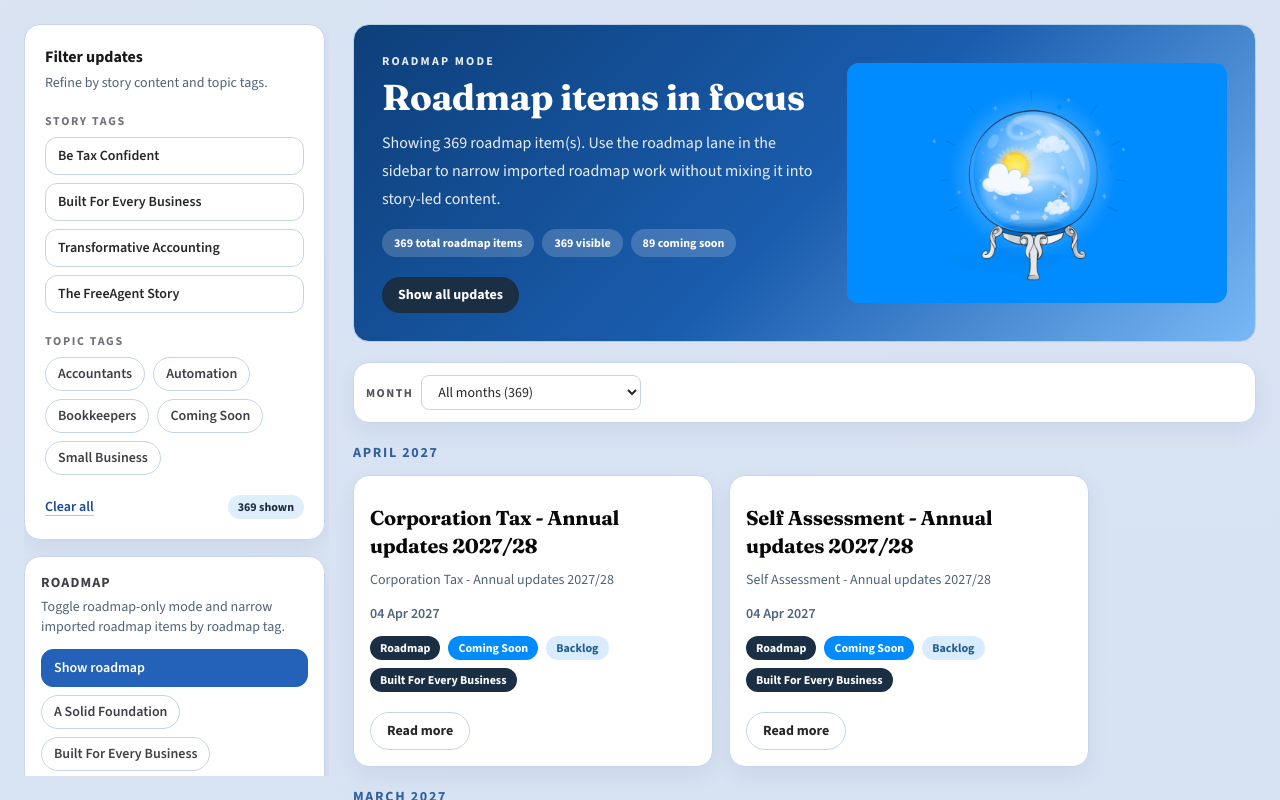
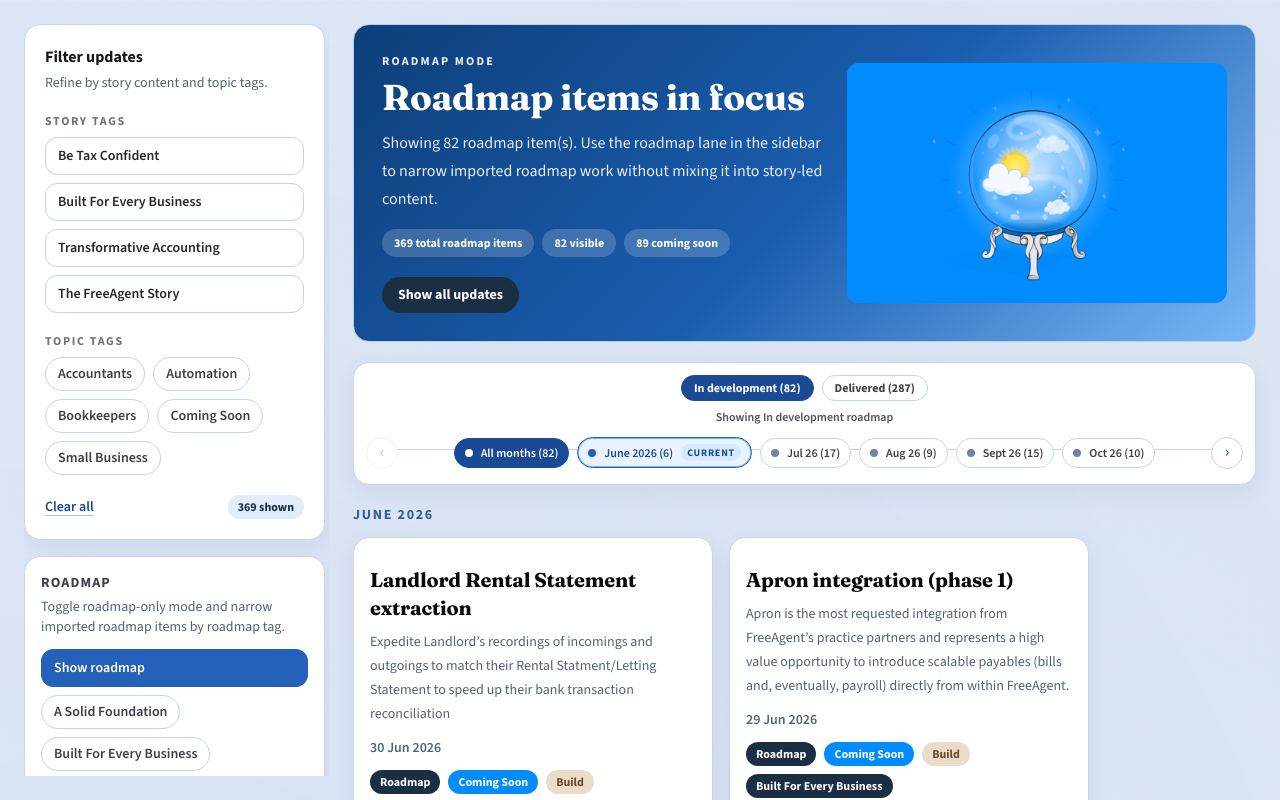
Before and after one commit to craigcwaveformlabs/product-updates, a Next.js app: page / in a window 1280 px wide. Both pictures are taken after a click on the button "Show roadmap". Shown: the top 800 px of the page. Built offline with nearby package versions, Linux system fonts and the light colour scheme.

Commit message:
adding in-dev and built tabs on roadmap

```diff
--- a/app/page.tsx
+++ b/app/page.tsx
@@ -130,6 +130,11 @@
   year: "numeric",
 });
 
+const roadmapMonthRailFormatter = new Intl.DateTimeFormat("en-GB", {
+  month: "short",
+  year: "2-digit",
+});
+
 const publicBasePath = process.env.NEXT_PUBLIC_BASE_PATH ?? "";
 const isViewerOnly = process.env.NEXT_PUBLIC_VIEWER_ONLY === "true";
 
@@ -183,6 +188,8 @@
   const [showRoadmapOnly, setShowRoadmapOnly] = useState(isViewerOnly);
   const [selectedRoadmapTag, setSelectedRoadmapTag] = useState<UpdateTag | null>(null);
   const [selectedRoadmapMonth, setSelectedRoadmapMonth] = useState<string | null>(null);
+  const [roadmapTimeScope, setRoadmapTimeScope] = useState<"future" | "past">("future");
+  const [roadmapMonthRailStartIndex, setRoadmapMonthRailStartIndex] = useState(0);
   const [searchQuery, setSearchQuery] = useState("");
   const [selectedUpdate, setSelectedUpdate] = useState<ProductUpdate | null>(null);
   const [heroImageIndex, setHeroImageIndex] = useState(0);
@@ -250,11 +257,55 @@
     [roadmapUpdates],
   );
 
+  const todayIso = useMemo(() => {
+    const today = new Date();
+    return new Date(Date.UTC(today.getUTCFullYear(), today.getUTCMonth(), today.getUTCDate()))
+      .toISOString()
+      .slice(0, 10);
+  }, []);
+  const currentRoadmapMonthKey = todayIso.slice(0, 7);
+
+  const scopedRoadmapUpdates = useMemo(
+    () =>
+      visibleRoadmapUpdates.filter((update) => {
+        const parsed = Date.parse(update.date);
+        if (Number.isNaN(parsed)) {
+          return roadmapTimeScope === "future";
+        }
+
+        const updateIso = new Date(parsed).toISOString().slice(0, 10);
+        return roadmapTimeScope === "future" ? updateIso >= todayIso : updateIso < todayIso;
+      }),
+    [roadmapTimeScope, todayIso, visibleRoadmapUpdates],
+  );
+
+  const roadmapScopeCounts = useMemo(() => {
+    let past = 0;
+    let future = 0;
+
+    for (const update of visibleRoadmapUpdates) {
+      const parsed = Date.parse(update.date);
+      if (Number.isNaN(parsed)) {
+        future += 1;
+        continue;
+      }
+
+      const updateIso = new Date(parsed).toISOString().slice(0, 10);
+      if (updateIso < todayIso) {
+        past += 1;
+      } else {
+        future += 1;
+      }
+    }
+
+    return { past, future };
+  }, [todayIso, visibleRoadmapUpdates]);
+
   const roadmapUpdatesByMonth = useMemo(() => {
     const groups: Array<{ key: string; label: string; items: ProductUpdate[] }> = [];
     const byKey = new Map<string, { key: string; label: string; items: ProductUpdate[] }>();
 
-    for (const update of visibleRoadmapUpdates) {
+    for (const update of scopedRoadmapUpdates) {
       const parsed = Date.parse(update.date);
       const dateValue = Number.isNaN(parsed) ? null : new Date(parsed);
       const key = dateValue ? dateValue.toISOString().slice(0, 7) : "unknown";
@@ -270,14 +321,73 @@
       group.items.push(update);
     }
 
+    groups.sort((a, b) => {
+      if (a.key === "unknown") return 1;
+      if (b.key === "unknown") return -1;
+      return roadmapTimeScope === "future" ? a.key.localeCompare(b.key) : b.key.localeCompare(a.key);
+    });
+
     return groups;
-  }, [visibleRoadmapUpdates]);
-
+  }, [scopedRoadmapUpdates]);
 
   const roadmapMonthOptions = useMemo(
     () => roadmapUpdatesByMonth.map((group) => ({ key: group.key, label: group.label, count: group.items.length })),
     [roadmapUpdatesByMonth],
   );
+
+  const roadmapMonthRailWindowSize = 6;
+
+  const roadmapMonthRailNodes = useMemo(
+    () => [
+      {
+        key: null as string | null,
+        label: "All months",
+        compactLabel: "All",
+        count: scopedRoadmapUpdates.length,
+        isCurrentMonth: false,
+      },
+      ...roadmapMonthOptions.map((month) => {
+        const parsedMonth =
+          month.key === "unknown" ? Number.NaN : Date.parse(`${month.key}-01T00:00:00.000Z`);
+        const compactLabel = Number.isNaN(parsedMonth)
+          ? month.label
+          : roadmapMonthRailFormatter.format(new Date(parsedMonth));
+
+        return {
+          key: month.key,
+          label: month.label,
+          compactLabel,
+          count: month.count,
+          isCurrentMonth: month.key === currentRoadmapMonthKey,
+        };
+      }),
+    ],
+    [currentRoadmapMonthKey, roadmapMonthOptions, scopedRoadmapUpdates.length],
+  );
+
+  const maxRoadmapMonthRailStart = Math.max(0, roadmapMonthRailNodes.length - roadmapMonthRailWindowSize);
+
+  const visibleRoadmapMonthRailNodes = useMemo(
+    () =>
+      roadmapMonthRailNodes.slice(
+        roadmapMonthRailStartIndex,
+        roadmapMonthRailStartIndex + roadmapMonthRailWindowSize,
+      ),
+    [roadmapMonthRailNodes, roadmapMonthRailStartIndex],
+  );
+
+  const selectedRoadmapMonthRailFocusKey = useMemo(() => {
+    if (selectedRoadmapMonth) {
+      return selectedRoadmapMonth;
+    }
+
+    return roadmapMonthOptions.some((month) => month.key === currentRoadmapMonthKey)
+      ? currentRoadmapMonthKey
+      : null;
+  }, [currentRoadmapMonthKey, roadmapMonthOptions, selectedRoadmapMonth]);
+
+  const canShiftRoadmapMonthRailBack = roadmapMonthRailStartIndex > 0;
+  const canShiftRoadmapMonthRailForward = roadmapMonthRailStartIndex < maxRoadmapMonthRailStart;
 
   const visibleRoadmapUpdatesByMonth = useMemo(
     () =>
@@ -309,9 +419,9 @@
       ? "Roadmap items in focus"
       : "Upcoming roadmap work";
   const roadmapPanelBody = selectedRoadmapTag
-    ? `Showing ${visibleRoadmapUpdates.length} roadmap item(s) for ${tagLabel[selectedRoadmapTag]}. Roadmap mode clears story-tag filtering so imported roadmap work stays in its own lane.`
+    ? `Showing ${scopedRoadmapUpdates.length} roadmap item(s) for ${tagLabel[selectedRoadmapTag]}. Roadmap mode clears story-tag filtering so imported roadmap work stays in its own lane.`
     : showRoadmapOnly
-      ? `Showing ${visibleRoadmapUpdates.length} roadmap item(s). Use the roadmap lane in the sidebar to narrow imported roadmap work without mixing it into story-led content.`
+      ? `Showing ${scopedRoadmapUpdates.length} roadmap item(s). Use the roadmap lane in the sidebar to narrow imported roadmap work without mixing it into story-led content.`
       : `Track ${roadmapUpdates.length} roadmap item(s) separately from story content. Imported roadmap cards now use team-based imagery and roadmap-specific topic tags instead of story tags.`;
 
   useEffect(() => {
@@ -326,6 +436,29 @@
       setSelectedRoadmapMonth(null);
     }
   }, [roadmapUpdatesByMonth, selectedRoadmapMonth]);
+
+  useEffect(() => {
+    setRoadmapMonthRailStartIndex((current) => Math.min(current, maxRoadmapMonthRailStart));
+  }, [maxRoadmapMonthRailStart]);
+
+  useEffect(() => {
+    const targetIndex = roadmapMonthRailNodes.findIndex((node) => node.key === selectedRoadmapMonthRailFocusKey);
+    if (targetIndex < 0) {
+      return;
+    }
+
+    setRoadmapMonthRailStartIndex((current) => {
+      const windowStart = current;
+      const windowEnd = current + roadmapMonthRailWindowSize - 1;
+      if (targetIndex < windowStart) {
+        return targetIndex;
+      }
+      if (targetIndex > windowEnd) {
+        return Math.max(0, targetIndex - roadmapMonthRailWindowSize + 1);
+      }
+      return current;
+    });
+  }, [roadmapMonthRailNodes, selectedRoadmapMonthRailFocusKey]);
 
   useEffect(() => {
     setHeroImageIndex(0);
@@ -580,7 +713,7 @@
                         {roadmapUpdates.length} total roadmap items
                       </span>
                       <span className="rounded-full bg-white/18 px-3 py-1.5 text-xs font-extrabold text-white">
-                        {visibleRoadmapUpdates.length} visible
+                        {scopedRoadmapUpdates.length} visible
                       </span>
                       <span className="rounded-full bg-white/18 px-3 py-1.5 text-xs font-extrabold text-white">
                         {roadmapComingSoonCount} coming soon
@@ -691,33 +824,110 @@
           {isRoadmapPanelActive ? (
             <section aria-label="Roadmap updates by month" className="space-y-5">
               <div className="brand-panel rounded-2xl p-3">
-                <div className="flex flex-wrap items-center gap-2">
-                  <label htmlFor="roadmap-month-select" className="text-xs font-bold uppercase tracking-[0.12em] text-zinc-600">
-                    Month
-                  </label>
-                  <select
-                    id="roadmap-month-select"
-                    value={selectedRoadmapMonth ?? ""}
-                    onChange={(event) => setSelectedRoadmapMonth(event.target.value || null)}
-                    className="min-w-[220px] rounded-lg border border-[#c5d5e8] bg-white px-3 py-1.5 text-sm text-zinc-800"
-                  >
-                    <option value="">All months ({visibleRoadmapUpdates.length})</option>
-                    {roadmapMonthOptions.map((month) => (
-                      <option key={month.key} value={month.key}>
-                        {month.label} ({month.count})
-                      </option>
-                    ))}
-                  </select>
-                  {selectedRoadmapMonth ? (
+                  <div className="flex flex-col items-center gap-2">
+                    <div className="flex flex-wrap items-center justify-center gap-2">
                       <button
                         type="button"
-                      onClick={() => setSelectedRoadmapMonth(null)}
-                      className="rounded-full border border-[#c5d5e8] bg-white px-3 py-1 text-xs font-semibold text-zinc-700 hover:border-[#2461b8]"
+                        onClick={() => setRoadmapTimeScope("future")}
+                        className={`rounded-full border px-3 py-1 text-xs font-bold transition ${
+                          roadmapTimeScope === "future"
+                            ? "border-[#1a4a96] bg-[#1a4a96] text-white"
+                            : "border-[#c5d5e8] bg-white text-zinc-700 hover:border-[#2461b8]"
+                        }`}
+                        aria-pressed={roadmapTimeScope === "future"}
                       >
-                      Reset
+                        In development ({roadmapScopeCounts.future})
                       </button>
+                      <button
+                        type="button"
+                        onClick={() => setRoadmapTimeScope("past")}
+                        className={`rounded-full border px-3 py-1 text-xs font-bold transition ${
+                          roadmapTimeScope === "past"
+                            ? "border-[#1a4a96] bg-[#1a4a96] text-white"
+                            : "border-[#c5d5e8] bg-white text-zinc-700 hover:border-[#2461b8]"
+                        }`}
+                        aria-pressed={roadmapTimeScope === "past"}
+                      >
+                        Delivered ({roadmapScopeCounts.past})
+                      </button>
+                    </div>
+                    <div className="w-full max-w-5xl">
+                      <p className="mb-2 text-center text-xs font-semibold text-zinc-600">
+                        Showing {roadmapTimeScope === "future" ? "In development" : "Delivered"} roadmap
+                      </p>
+                      <div className="relative mx-auto w-full max-w-4xl">
+                        <div className="pointer-events-none absolute left-8 right-8 top-4 h-px bg-[#c5d5e8]" />
+                        <div className="relative grid grid-cols-[auto_1fr_auto] items-center gap-2">
+                          <button
+                            type="button"
+                            onClick={() =>
+                              setRoadmapMonthRailStartIndex((current) => Math.max(0, current - 1))
+                            }
+                            disabled={!canShiftRoadmapMonthRailBack}
+                            className="inline-flex h-8 w-8 items-center justify-center rounded-full border border-[#c5d5e8] bg-white text-[#1a4a96] transition hover:border-[#2461b8] disabled:cursor-not-allowed disabled:opacity-35"
+                            aria-label="Show earlier months"
+                          >
+                            <span aria-hidden="true">‹</span>
+                          </button>
+                          <div className="relative flex items-center justify-center gap-2 overflow-hidden px-1 py-1">
+                            {visibleRoadmapMonthRailNodes.map((node) => {
+                              const active = selectedRoadmapMonth === node.key;
+                              const showExpanded = active || node.isCurrentMonth;
+                              const labelText = showExpanded
+                                ? `${node.label} (${node.count})`
+                                : `${node.compactLabel} (${node.count})`;
+
+                              return (
+                                <button
+                                  key={node.key ?? "all-months"}
+                                  type="button"
+                                  onClick={() => setSelectedRoadmapMonth(node.key)}
+                                  className={`inline-flex min-w-0 items-center gap-2 rounded-full border px-2.5 py-1.5 text-xs font-semibold transition ${
+                                    active
+                                      ? "border-[#1a4a96] bg-[#1a4a96] text-white"
+                                      : node.isCurrentMonth
+                                        ? "border-[#2461b8] bg-[#e9f3ff] text-[#1a4a96] shadow-[0_0_0_1px_#79b8f6_inset]"
+                                        : "border-[#c5d5e8] bg-white text-zinc-700 hover:border-[#2461b8]"
+                                  }`}
+                                  aria-pressed={active}
+                                  title={`${node.label} (${node.count})`}
+                                >
+                                  <span
+                                    className={`h-2 w-2 shrink-0 rounded-full ${
+                                      active ? "bg-white" : node.isCurrentMonth ? "bg-[#2461b8]" : "bg-[#6d84a2]"
+                                    }`}
+                                  />
+                                  <span className="truncate">{labelText}</span>
+                                  {node.isCurrentMonth ? (
+                                    <span
+                                      className={`hidden rounded-full px-1.5 py-0.5 text-[10px] font-bold uppercase tracking-[0.08em] md:inline-flex ${
+                                        active ? "bg-white/20 text-white" : "bg-[#d7e9ff] text-[#1a4a96]"
+                                      }`}
+                                    >
+                                      Current
+                                    </span>
                                   ) : null}
+                                </button>
+                              );
+                            })}
                           </div>
+                          <button
+                            type="button"
+                            onClick={() =>
+                              setRoadmapMonthRailStartIndex((current) => Math.min(maxRoadmapMonthRailStart, current + 1))
+                            }
+                            disabled={!canShiftRoadmapMonthRailForward}
+                            className="inline-flex h-8 w-8 items-center justify-center rounded-full border border-[#c5d5e8] bg-white text-[#1a4a96] transition hover:border-[#2461b8] disabled:cursor-not-allowed disabled:opacity-35"
+                            aria-label="Show later months"
+                          >
+                            <span aria-hidden="true">›</span>
+                          </button>
+                        </div>
+                      </div>
+                    </div>
+
+                  </div>
+
               </div>
 
               {visibleRoadmapUpdatesByMonth.map((group) => (
```
Lines whose indentation alone changed are shown as unchanged.
